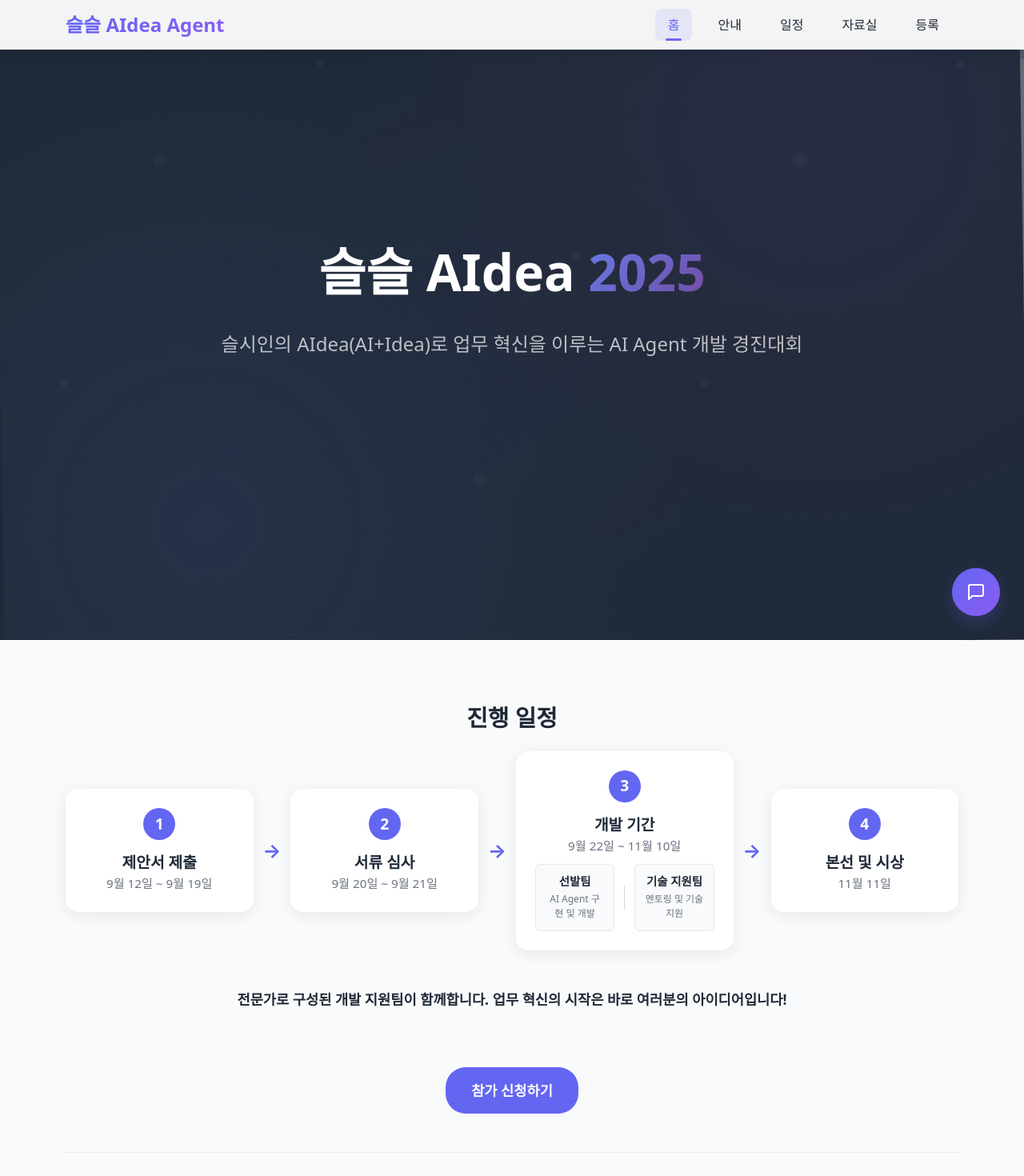
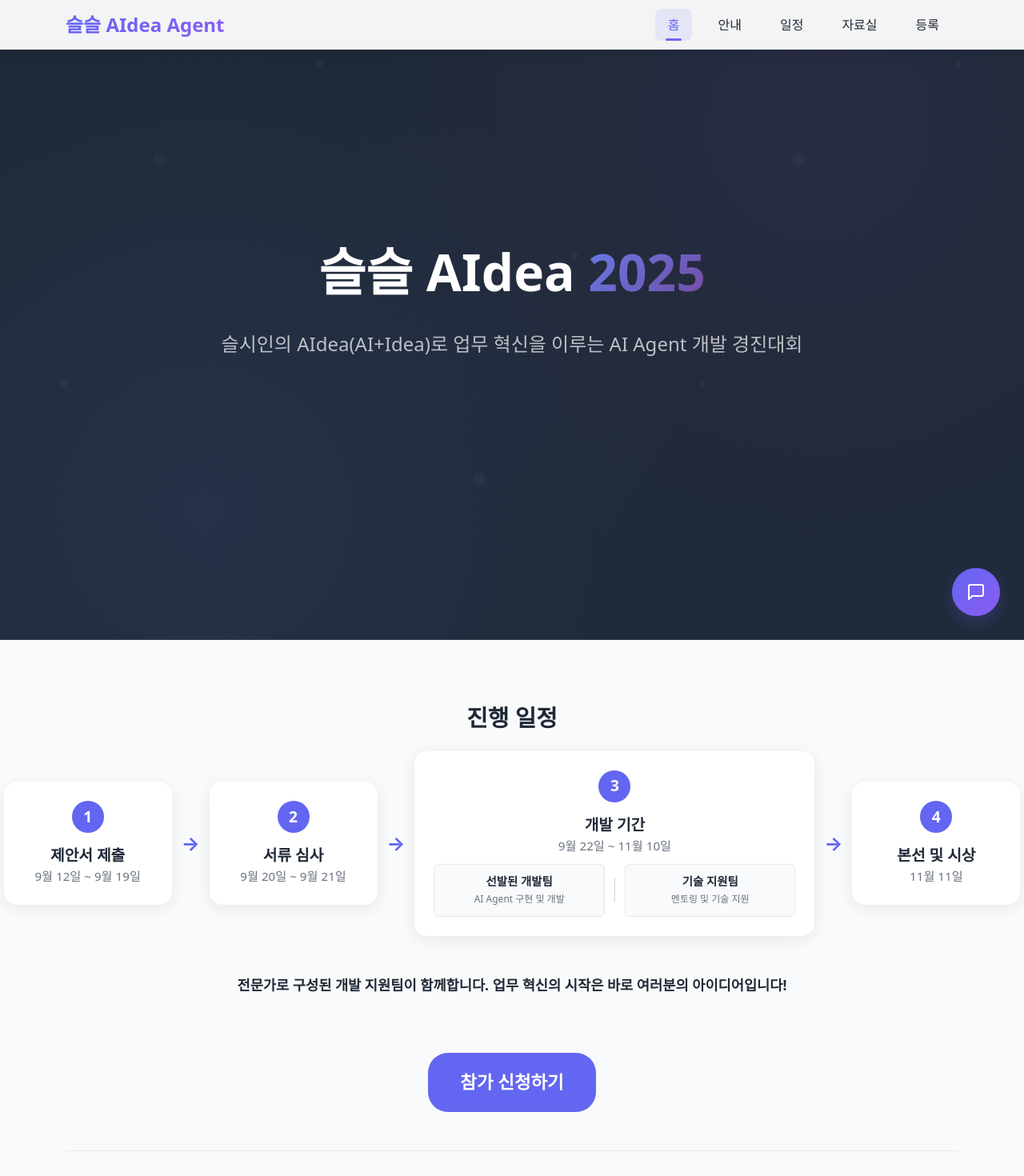
Before and after one commit to JuyoungKimmy-Kim/conference, a React (Create React App) app in the folder frontend/: page / in a window 1280 px wide. Shown: the top 1470 px of the page at 80% size. Built offline with nearby package versions, Linux system fonts and the light colour scheme.

Commit message:
Pr/modify main (#19)
* remove animation

* modify progress

* modify join button

```diff
--- a/frontend/src/App.css
+++ b/frontend/src/App.css
@@ -1,3 +1,12 @@
+/* 전체 페이지 overflow 설정 추가 */
+html, body {
+  overflow-x: hidden;
+}
+
+* {
+  box-sizing: border-box;
+}
+
 .App {
   min-height: 100vh;
   display: flex;
@@ -23,6 +32,9 @@ main {
   align-items: center;
   justify-content: center;
   z-index: 1;
+  overflow: hidden;
+  position: relative;
+  border-bottom: 1px solid #374151; /* 하단 경계선 추가 */
 }
 
 .hero-section::before {
@@ -147,7 +159,7 @@ main {
   transform: translateY(-2px);
 }
 
-/* 추가적인 파티클 효과 */
+/* 중복된 ::after 스타일 제거하고 하나로 통합 */
 .hero-section::after {
   content: '';
   position: absolute;
@@ -157,20 +169,34 @@ main {
   bottom: 0;
   background: radial-gradient(circle at 20% 80%, rgba(102, 126, 234, 0.1) 0%, transparent 50%),
               radial-gradient(circle at 80% 20%, rgba(118, 75, 162, 0.1) 0%, transparent 50%);
-  animation: particleFloat 8s ease-in-out infinite;
+  /* animation: particleFloat 8s ease-in-out infinite; */ /* 이 줄을 주석 처리 */
   z-index: 1;
+  pointer-events: none;
 }
 
+/* 애니메이션을 더 안전하게 수정 */
 @keyframes particleFloat {
   0%, 100% {
     transform: translateY(0px) rotate(0deg);
   }
-  33% {
-    transform: translateY(-20px) rotate(1deg);
+  50% {
+    transform: translateY(-3px) rotate(0.3deg); /* 더 작은 범위로 수정 */
   }
-  66% {
-    transform: translateY(10px) rotate(-1deg);
-  }
+}
+
+/* 또는 애니메이션을 완전히 제거하려면 */
+.hero-section::after {
+  content: '';
+  position: absolute;
+  top: 0;
+  left: 0;
+  right: 0;
+  bottom: 0;
+  background: radial-gradient(circle at 20% 80%, rgba(102, 126, 234, 0.1) 0%, transparent 50%),
+              radial-gradient(circle at 80% 20%, rgba(118, 75, 162, 0.1) 0%, transparent 50%);
+  /* animation: particleFloat 8s ease-in-out infinite; */ /* 이 줄을 주석 처리 */
+  z-index: 1;
+  pointer-events: none;
 }
 
 .cta-section {
--- a/frontend/src/pages/Home.css
+++ b/frontend/src/pages/Home.css
@@ -279,8 +279,8 @@
 
 /* CTA 섹션의 참가 신청 버튼 */
 .cta-section .btn.btn-primary.btn-lg {
-  padding: 1rem 2rem !important;
-  font-size: 1.1rem !important;
+  padding: 1.25rem 2.5rem !important;
+  font-size: 1.4rem !important; /* 1.2rem에서 1.4rem으로 증가 */
   border-radius: 25px !important;
   background: #6366F1 !important;
   border: none !important;
@@ -323,7 +323,7 @@
   padding: 1.5rem;
   box-shadow: 0 4px 20px rgba(0, 0, 0, 0.08);
   text-align: center;
-  min-width: 180px;
+  min-width: 210px;
   flex: 1;
   position: relative;
   transition: transform 0.2s ease, box-shadow 0.2s ease;
@@ -369,10 +369,9 @@
   flex-shrink: 0;
 }
 
-/* 개발 기간 특별 스타일 */
 .development-phase {
-  min-width: 250px;
-  flex: 1.2;
+  min-width: 500px;
+  flex: 1.3;
 }
 
 .development-teams {
--- a/frontend/src/pages/Home.js
+++ b/frontend/src/pages/Home.js
@@ -127,7 +127,7 @@ const Home = () => {
                   {/* 개발팀과 기술지원팀으로 나누기 */}
                   <div className="development-teams">
                     <div className="team-section">
-                      <h5 className="team-title">선발팀</h5>
+                      <h5 className="team-title">선발된 개발팀</h5>
                       <p className="team-description">AI Agent 구현 및 개발</p>
                     </div>
                     <div className="team-divider"></div>
```
